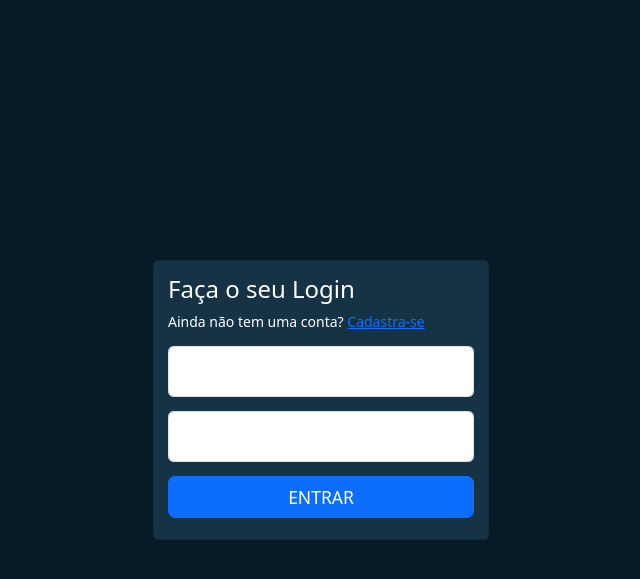
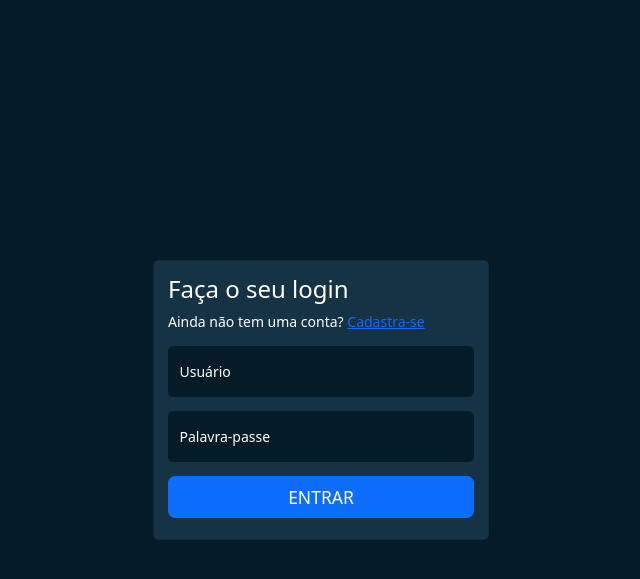
Before and after one commit to felixsakuayela/yourbills, a Django app: page /accounts/login/ in a window 1280 px wide. Shown: the top 579 px of the page, without its empty margins (319-959 px from the left). Run offline with Django 4.2, Linux system fonts and the light colour scheme.

Commit message:
estilização da pag de login

```diff
--- a/static/css/styles.css
+++ b/static/css/styles.css
@@ -32,3 +32,18 @@ body{
 }
 
 .title-format {font-size: 24px;}
+.labels-cor {
+    background-color: #061B28;
+    border: #061B28;
+    color: white;
+}
+.labels-cor:focus {
+    background-color: #061B28;
+    color: white;
+}
+
+.labels-cor:-webkit-autofill {
+    transition: background-color 5000s ease-in-out 0s;
+    background-color: #061B28;
+    color: white;
+}
--- a/templates/account/sign_in.html
+++ b/templates/account/sign_in.html
@@ -16,19 +16,19 @@
 
             <div class="card" style="width: 24rem; height: 20rem;">
                 <div class="card-body rounded-5">
-                  <h5 class="card-title title-format">Faça o seu Login</h5>
+                  <h5 class="card-title title-format">Faça o seu login</h5>
                   <p>Ainda não tem uma conta? <a href="#">Cadastra-se</a></p>
 
                   <form method="post" class="d-grid">
                       {% csrf_token %}
 
-                      <div  class="form-floating mb-3">
-                          <input type="text" name="username" class="form-control" id="floatingInput" placeholder="name@example.com">
+                      <div  class="form-floating mb-3 ">
+                          <input type="text" name="username" class="form-control labels-cor" id="floatingInput" placeholder="name@example.com">
                           <label for="username" for="floatingInput">Usuário</label>
                       </div>
 
                       <div class="form-floating mb-3">
-                          <input type="password" name="password" class="form-control" id="floatingPassword" placeholder="Password">
+                          <input type="password" name="password" class="form-control labels-cor" id="floatingPassword" placeholder="Password">
                           <label for="password" >Palavra-passe</label>
                       </div>
 
```
